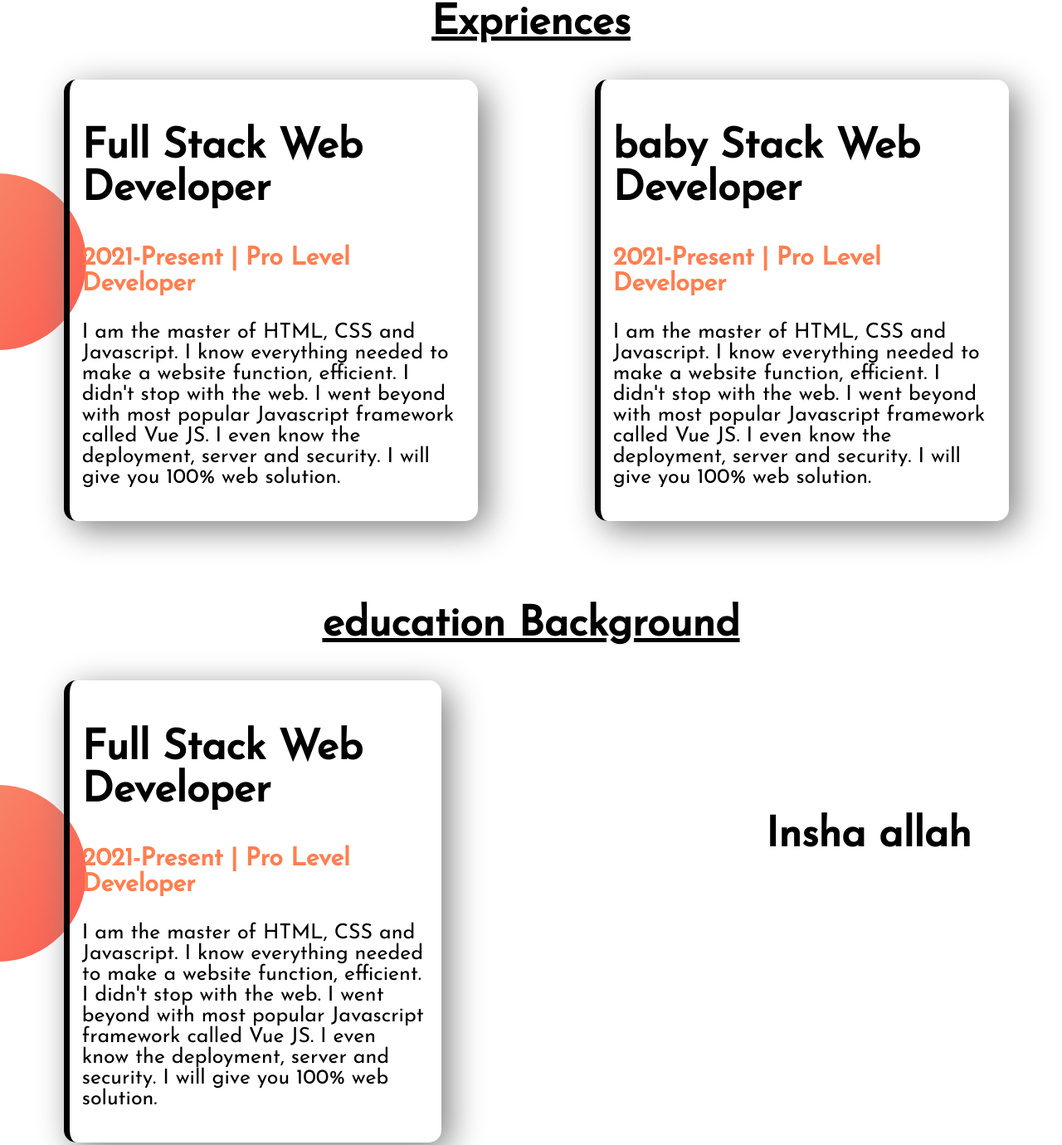
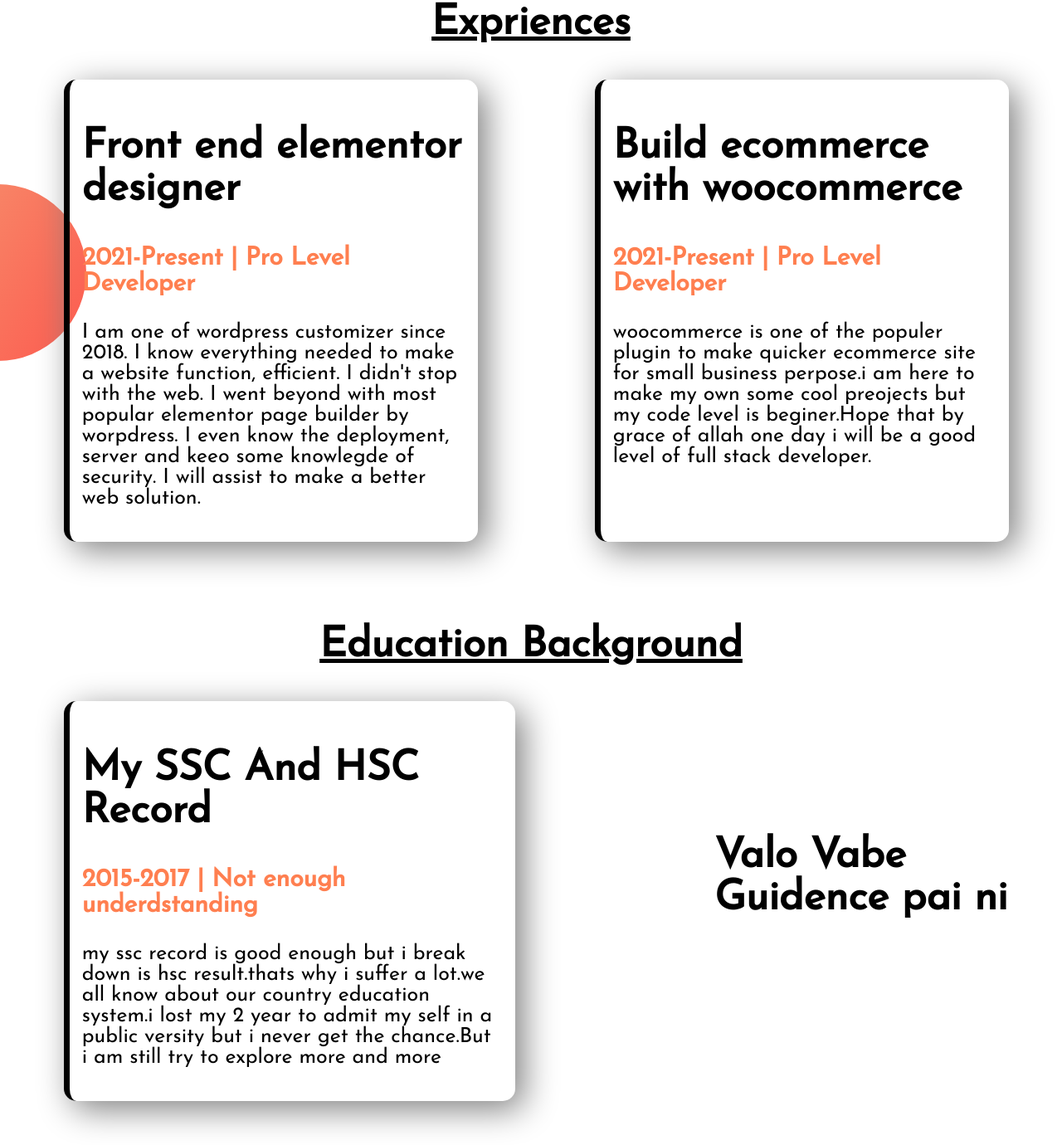
Before and after one commit to mdasimislam0/first, a plain HTML site: page index.html in a window 1280 px wide. Shown: the part 1015-2395 px from the top of the page at 83% size. Drawn offline with Linux system fonts and the light colour scheme.

Commit message:
first assignment ses

```diff
--- a/CSS/style.css
+++ b/CSS/style.css
@@ -105,7 +105,14 @@ border-left: 7px solid;
     margin-left: 6%;
     margin-right: 5%;
     padding-top: 120px;
-    padding-left: 250px;
+    padding-left: 100px;
 
 
 }
+#Valo-Vabe-Guidence-pai-ni{
+    width: 28%;
+    margin-left: 6%;
+    margin-right: 5%;
+    padding-top: 120px;
+    padding-left: 100px
+}
--- a/index.html
+++ b/index.html
@@ -58,45 +58,64 @@
     <div class="flexible-container">
       <!-- first div -->
       <div id="Full-Stack-Web-Developer" class="experience-items">
-        <h1>Full Stack Web Developer</h1>
+        <h1>Front end elementor designer</h1>
         <h3 class="one">2021-Present | Pro Level Developer</h3>
-        <p>I am the master of HTML, CSS and Javascript. I know everything needed to make a website function, efficient.
-          I didn't stop with the web. I went beyond with most popular Javascript framework called Vue JS. I even know
-          the deployment, server and security. I will give you 100% web solution.</p>
+        <p>I am one of wordpress customizer since 2018. I know everything needed to make a website function, efficient.
+          I didn't stop with the web. I went beyond with most popular elementor page builder by worpdress. I even know
+          the deployment, server and keeo some knowlegde of security. I will assist to make a better web solution.</p>
       </div>
       <!-- second  div -->
       <div id="baby-Stack-Web-Developer" class="experience-items">
-        <h1>baby Stack Web Developer</h1>
+        <h1>Build ecommerce with woocommerce</h1>
         <h3 class="one">2021-Present | Pro Level Developer</h3>
-        <p>I am the master of HTML, CSS and Javascript. I know everything needed to make a website function, efficient.
-          I didn't stop with the web. I went beyond with most popular Javascript framework called Vue JS. I even know
-          the deployment, server and security. I will give you 100% web solution.</p>
+        <p>woocommerce is one of the populer plugin to make quicker ecommerce site for small business perpose.i am here
+          to make my own some cool preojects but my code level is beginer.Hope that by grace of allah one day i will be
+          a good level of full stack developer.</p>
       </div>
     </div>
 
   </section>
 
-  <!-- sixth section div -->
+  <!-- forth section div -->
 
-  <section class="experience-areas">
-    <h1 class="text-align">education Background</h1>
+  <section>
+    <h1 class="text-align">Education Background</h1>
     <!-- parent div -->
     <div class="flexible-container">
       <!-- first div -->
       <div id="Full-Stack-Web-Developer" class="experience-items">
-        <h1>Full Stack Web Developer</h1>
-        <h3 class="one">2021-Present | Pro Level Developer</h3>
-        <p>I am the master of HTML, CSS and Javascript. I know everything needed to make a website function, efficient.
-          I didn't stop with the web. I went beyond with most popular Javascript framework called Vue JS. I even know
-          the deployment, server and security. I will give you 100% web solution.</p>
+        <h1>My SSC And HSC Record</h1>
+        <h3 class="one">2015-2017 | Not enough underdstanding</h3>
+        <p>my ssc record is good enough but i break down is hsc result.thats why i suffer a lot.we all know about our
+          country education system.i lost my 2 year to admit my self in a public versity but i never get the chance.But
+          i am still try to explore more and more</p>
       </div>
       <!-- second  div -->
+      <div id="Valo-Vabe-Guidence-pai-ni" class="Educational-Backgroud">
+        <h1>Valo Vabe Guidence pai ni</h1>
+
+      </div>
+    </div>
+
+  </section>
+  <section>
+    <!-- parent div -->
+    <div class="flexible-container">
+      <!-- first  div -->
       <div id="Insha-allah" class="Educational-Backgroud">
         <h1>Insha allah</h1>
 
       </div>
+      <!-- second div -->
+      <div id="Full-Stack-Web-Developer" class="experience-items">
+        <h1>My CSE Dept Journey</h1>
+        <h3 class="one">2019-Present | beginer level</h3>
+        <p>I am a CSE stundent from Bangladesh University of Science and Technology(BUBT).i got admited i my self 2019
+          but during COVID-19 i am not contuening my versity life.so that i am learner and have a goal to reach there
+          but the road is not so much easier.One day by grace of ALLAH i will be Something </p>
+      </div>
+
     </div>
-
   </section>
   <footer>
     <p>© Md Asim Islam 2022, a Programming Hero learner .</p>
```
